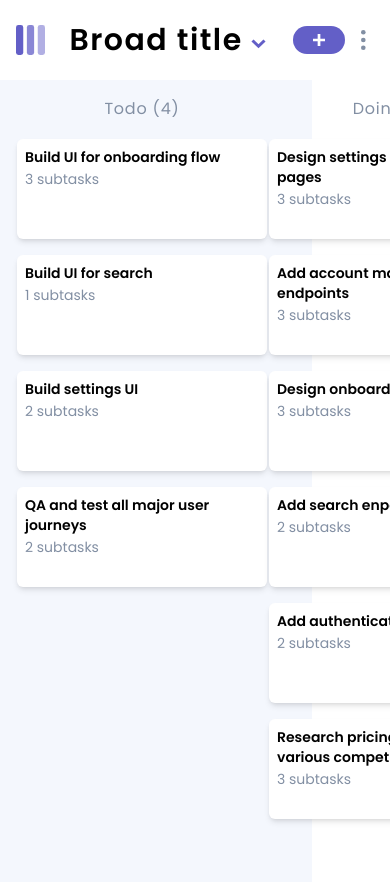
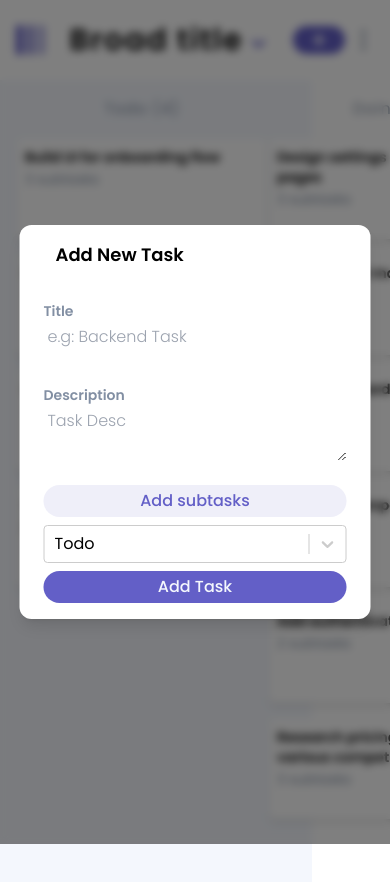
Before and after one commit to Faiz510/task_management_app, a React (Vite) app in the folder frontend/: page / in a window 390 px wide. Both pictures are taken after a click on the element 319 px from the left and 40 px from the top of the page. Shown: the top 882 px of the page. Built offline with nearby package versions, Linux system fonts and the light colour scheme.

Commit message:
Create Add Task Modal
- Add task modal form

```diff
--- a/frontend/package.json
+++ b/frontend/package.json
@@ -10,12 +10,14 @@
     "preview": "vite preview"
   },
   "dependencies": {
+    "@types/react-select": "^5.0.1",
     "dotenv": "^16.4.5",
     "framer-motion": "^11.2.10",
     "react": "^18.2.0",
     "react-dom": "^18.2.0",
     "react-icons": "^5.2.1",
-    "react-router-dom": "^6.23.1"
+    "react-router-dom": "^6.23.1",
+    "react-select": "^5.8.0"
   },
   "devDependencies": {
     "@types/react": "^18.2.66",
--- a/frontend/src/App.tsx
+++ b/frontend/src/App.tsx
@@ -4,6 +4,7 @@ import Sidebar from './components/Sidebar';
 import TaskSection from './components/TaskSection';
 import { AnimatePresence, motion } from 'framer-motion';
 import ShowSidebarButton from './components/ShowSidebarButton';
+import '../src/css/ScrollBar.css';
 
 const App = () => {
   const [showSidebar, setShowSidebar] = useState<boolean>(false);
--- a/frontend/src/components/Navbar.tsx
+++ b/frontend/src/components/Navbar.tsx
@@ -1,12 +1,14 @@
-import { useState } from "react";
-import logoIcon from "../assets/logo-mobile.svg";
-import { motion } from "framer-motion";
-import ArrowIconDown from "../assets/icon-chevron-down.svg";
-import addTaskIcon from "../assets/icon-add-task-mobile.svg";
-import threeDotIcon from "../assets/icon-vertical-ellipsis.svg";
+import { useState } from 'react';
+import logoIcon from '../assets/logo-mobile.svg';
+import { motion } from 'framer-motion';
+import ArrowIconDown from '../assets/icon-chevron-down.svg';
+import addTaskIcon from '../assets/icon-add-task-mobile.svg';
+import threeDotIcon from '../assets/icon-vertical-ellipsis.svg';
+import AddTaskModal from './modals/TaskModal/AddTaskModal';
 
 const Navbar = () => {
   const [showBoards, setShowBoards] = useState<boolean>(false);
+  const [showAddTaskModal, setShowAddTaskModal] = useState<boolean>(false);
   return (
     <section className="flex items-center justify-between bg-custom-primary_bg dark:bg-custom-dark_primary_bg w-full fixed top-0 z-10 h-20">
       <div className="flex items-center justify-center md:gap-2 cursor-pointer my-4 ml-4">
@@ -26,7 +28,7 @@ const Navbar = () => {
             onClick={() => setShowBoards(!showBoards)}
             animate={{
               rotate: showBoards ? 180 : 0,
-              transition: { duration: 0.25, type: "tween" },
+              transition: { duration: 0.25, type: 'tween' },
             }}
           >
             <img src={ArrowIconDown} alt="" width={15} />
@@ -37,6 +39,7 @@ const Navbar = () => {
           <motion.div
             className="flex items-center justify-center cursor-pointer gap-2 bg-custom-button_bg text-custom-primary_text py-2 rounded-3xl px-5 text-2xl "
             whileHover={{ opacity: 0.6, transition: { duration: 0.3 } }}
+            onClick={() => setShowAddTaskModal(true)}
           >
             <img src={addTaskIcon} alt="" />
             <span className="hidden md:flex text-base font-semibold">
@@ -48,6 +51,8 @@ const Navbar = () => {
           </span>
         </div>
       </div>
+
+      {showAddTaskModal && <AddTaskModal onClose={setShowAddTaskModal} />}
     </section>
   );
 };
--- a/frontend/src/components/modals/BoardModal/AddBoardModal.tsx
+++ b/frontend/src/components/modals/BoardModal/AddBoardModal.tsx
@@ -1,4 +1,4 @@
-import React, { useState } from 'react';
+import React, { FormEvent, useState } from 'react';
 import OverlayModal from '../OverlayModal';
 import AddColumns from './AddColumns';
 
@@ -15,9 +15,18 @@ const AddBoardModal: React.FC<AddBoardModalProp> = ({ onClose }) => {
 
   const onAddNewColumn = () => setDefaultCol([...defaultCol, '']);
 
+  const submitBoardForm = (e: FormEvent) => {
+    e.preventDefault();
+    const formData = {
+      defaultCol,
+    };
+
+    alert(formData);
+  };
+
   return (
     <OverlayModal onClose={onClose} key={'overlay'}>
-      <form className="flex flex-col">
+      <form className="flex flex-col" onSubmit={submitBoardForm}>
         <h3 className="font-semibold text-lg my-4 ml-3 dark:text-custom-primary_text">
           Add New Board
         </h3>
@@ -47,9 +56,8 @@ const AddBoardModal: React.FC<AddBoardModalProp> = ({ onClose }) => {
         </button>
 
         <button
-          type="button"
+          type="submit"
           className="w-full my-2 mb-4 py-1 bg-custom-button_bg rounded-full text-custom-secondary_bg font-medium"
-          onClick={() => alert(defaultCol)}
         >
           Add Board
         </button>
--- a/frontend/src/components/modals/OverlayModal.tsx
+++ b/frontend/src/components/modals/OverlayModal.tsx
@@ -23,9 +23,9 @@ const OverlayModal: React.FC<OverlayModalProps> = ({ children, onClose }) => {
         initial={{ opacity: 0 }}
         animate={{ opacity: 1, transition: { duration: 0.3 } }}
       />
-      <form className="absolute top-1/2 left-1/2 transform -translate-x-1/2 -translate-y-1/2 z-50  w-[90vw] md:w-[40vw] bg-custom-primary_bg dark:bg-custom-dark_primary_bg rounded-xl shadow-lg px-6">
+      <div className="fixed top-1/2 left-1/2 transform -translate-x-1/2 -translate-y-1/2 z-50  w-[90vw] md:w-[40vw] bg-custom-primary_bg dark:bg-custom-dark_primary_bg rounded-xl shadow-lg px-6">
         {children}
-      </form>
+      </div>
     </Portal>
   );
 };
--- /dev/null
+++ b/frontend/src/components/modals/TaskModal/AddSubtasks.tsx
@@ -0,0 +1,46 @@
+import React, { ChangeEvent } from 'react';
+import { FaXmark } from 'react-icons/fa6';
+
+interface AddSubtasksProps {
+  addSubtask: string[];
+  setAddSubtask: React.Dispatch<React.SetStateAction<string[]>>;
+}
+
+const AddSubtasks: React.FC<AddSubtasksProps> = ({
+  addSubtask,
+  setAddSubtask,
+}) => {
+  const removeTasksHandler = (index: number) => {
+    const newSubtasksArr = addSubtask.filter((_, i) => i !== index);
+    setAddSubtask(newSubtasksArr);
+  };
+
+  const handleOnChange = (e: ChangeEvent<HTMLInputElement>, index: number) => {
+    addSubtask[index] = e.target.value;
+  };
+
+  return (
+    <div className={`max-h-24 overflow-auto`}>
+      {addSubtask.map((col, i) => (
+        <div className="flex justify-between items-center px-4 my-2" key={i}>
+          <input
+            type="text"
+            defaultValue={col}
+            className="w-full text-base focus:outline-custom-button_bg/60 focus:outline-1 p-1"
+            placeholder="new Subtask"
+            onChange={(e) => handleOnChange(e, i)}
+            id={col}
+          />
+          <span
+            className="text-custom-secondary_text text-2xl cursor-pointer"
+            onClick={() => removeTasksHandler(i)}
+          >
+            <FaXmark />
+          </span>
+        </div>
+      ))}
+    </div>
+  );
+};
+
+export default AddSubtasks;
--- /dev/null
+++ b/frontend/src/components/modals/TaskModal/AddTaskModal.tsx
@@ -0,0 +1,165 @@
+import React, { ChangeEvent, FormEvent, useState } from 'react';
+import OverlayModal from '../OverlayModal';
+import AddSubtasks from './AddSubtasks';
+import Board from '../../../data.json';
+import Select, { ActionMeta, SingleValue, StylesConfig } from 'react-select';
+
+interface AddTaskModalProps {
+  onClose: React.Dispatch<React.SetStateAction<boolean>>;
+}
+
+interface OptionType {
+  value: string;
+  label: string;
+}
+
+const customStyles: StylesConfig<OptionType, false> = {
+  control: (provided) => ({
+    ...provided,
+    backgroundColor: 'white',
+  }),
+  option: (provided, state) => ({
+    ...provided,
+    minHeight: '30px',
+    maxHeight: '40px',
+    backgroundColor: state.isSelected ? '#635fc7' : 'white',
+    color: state.isSelected ? 'white' : 'black',
+    cursor: 'pointer',
+    '&:hover': {
+      backgroundColor: state.isSelected ? '' : '#F4F7FD',
+    },
+  }),
+  singleValue: (provided) => ({
+    ...provided,
+    color: 'black',
+  }),
+  menu: (provided) => ({
+    ...provided,
+    minHeight: '30px',
+    maxHeight: '40px',
+    backgroundColor: 'white',
+  }),
+  menuList: (provided) => ({
+    ...provided,
+    maxHeight: '150px',
+    overflow: 'auto',
+  }),
+};
+
+const AddTaskModal: React.FC<AddTaskModalProps> = ({ onClose }) => {
+  const [addSubtask, setAddSubtask] = useState<string[]>([]);
+  const [curBoard, setCurBoard] = useState(Board.boards[0]);
+  const [isSelected, setIsSelected] = useState<OptionType | null>(null);
+  const [inputValues, setInputValues] = useState<TaskType>({
+    title: '',
+    subTasks: [],
+    description: '',
+    isCompleted: false,
+    board: '',
+    status: '',
+  });
+
+  const onAddSubtaskHanlder = () => setAddSubtask([...addSubtask, '']);
+
+  const opt = curBoard.columns.map((board) => ({
+    value: board.name,
+    label: board.name,
+  }));
+
+  const changeSelectValHandler = (
+    newValue: SingleValue<OptionType>,
+    actionMeta: ActionMeta<OptionType>,
+  ) => {
+    setIsSelected(newValue);
+  };
+
+  const onChangeInputValHandler = (
+    e: ChangeEvent<HTMLInputElement | HTMLTextAreaElement>,
+  ) => {
+    const { id, value } = e.target;
+    if (isSelected?.value === undefined) return;
+
+    setInputValues({
+      ...inputValues,
+      [id]: value,
+      status: isSelected?.value,
+    });
+  };
+
+  const addTaskFormData = (e: FormEvent<HTMLFormElement>) => {
+    e.preventDefault();
+    console.log(inputValues);
+  };
+
+  return (
+    <OverlayModal onClose={onClose}>
+      <form className="flex flex-col " onSubmit={addTaskFormData}>
+        <h3 className="font-semibold text-lg my-4 ml-3 dark:text-custom-primary_text">
+          Add New Task
+        </h3>
+
+        <div className="flex flex-col my-4">
+          <label
+            htmlFor="title"
+            className="text-sm text-custom-secondary_text font-semibold"
+          >
+            Title
+          </label>
+          <input
+            type="text"
+            placeholder="e.g: Backend Task"
+            className="w-full focus:outline-custom-button_bg/60 text-base p-1 font-light mx-auto"
+            id="title"
+            onChange={onChangeInputValHandler}
+            defaultValue={inputValues.title}
+          />
+        </div>
+
+        <div className="flex flex-col my-4">
+          <label
+            htmlFor="task_desc"
+            className="text-sm text-custom-secondary_text font-semibold"
+            id="description"
+          >
+            Description
+          </label>
+
+          <textarea
+            name="task_desc"
+            rows={2}
+            placeholder="Task Desc"
+            className="w-full focus:outline-custom-button_bg/60 border-0 text-base p-1 font-light mx-auto"
+            onChange={onChangeInputValHandler}
+            defaultValue={inputValues.description}
+          />
+        </div>
+
+        <AddSubtasks addSubtask={addSubtask} setAddSubtask={setAddSubtask} />
+
+        <button
+          type="button"
+          className="w-full my-2 py-1 bg-custom-button_hover_bg rounded-full font-medium text-custom-button_bg hover:bg-custom-secondary_text/40 text-center"
+          onClick={onAddSubtaskHanlder}
+        >
+          Add subtasks
+        </button>
+
+        <Select
+          styles={customStyles}
+          options={opt}
+          defaultValue={opt[0] || ''}
+          onChange={changeSelectValHandler}
+        />
+
+        <button
+          type="submit"
+          className="w-full my-2 mb-4 py-1 bg-custom-button_bg rounded-full text-custom-secondary_bg font-medium"
+        >
+          Add Task
+        </button>
+      </form>
+    </OverlayModal>
+  );
+};
+
+export default AddTaskModal;
--- /dev/null
+++ b/frontend/src/css/ScrollBar.css
@@ -0,0 +1,45 @@
+/* Scrollbar Track */
+.overflow-y-scroll::-webkit-scrollbar {
+  width: 10px; /* Set the width of the scrollbar */
+}
+
+/* Scrollbar Handle */
+.overflow-y-scroll::-webkit-scrollbar-thumb {
+  background-color: #888;
+  border-radius: 4px;
+}
+
+.overflow-y-scroll::-webkit-scrollbar-thumb:hover {
+  background-color: #555;
+}
+
+.overflow-y-scroll::-webkit-scrollbar-track {
+  background-color: #f1f1f1;
+}
+
+.overflow-y-scroll::-webkit-scrollbar-track:hover {
+  background-color: #ccc;
+}
+
+/* Scrollbar Track */
+.overflow-auto::-webkit-scrollbar {
+  width: 10px; /* Set the width of the scrollbar */
+}
+
+/* Scrollbar Handle */
+.overflow-auto::-webkit-scrollbar-thumb {
+  background-color: #888;
+  border-radius: 4px;
+}
+
+.overflow-auto::-webkit-scrollbar-thumb:hover {
+  background-color: #555;
+}
+
+.overflow-auto::-webkit-scrollbar-track {
+  background-color: #f1f1f1;
+}
+
+.overflow-auto::-webkit-scrollbar-track:hover {
+  background-color: #ccc;
+}
--- a/frontend/src/css/toggleButton.css
+++ b/frontend/src/css/toggleButton.css
@@ -1,6 +1,3 @@
-.toggle {
-}
-
 .switch {
   position: relative;
   margin-top: 0.5rem;
@@ -17,7 +14,7 @@
 }
 
 .switch::after {
-  content: "";
+  content: '';
   position: absolute;
   top: 0.05rem;
   left: 0.1rem;
@@ -29,36 +26,10 @@
   transition: all 0.2s linear;
 }
 
-input[type="checkbox"]:checked + .switch::after {
+input[type='checkbox']:checked + .switch::after {
   translate: 1.5rem 0;
 }
 
-input[type="checkbox"]:checked + .switch {
+input[type='checkbox']:checked + .switch {
   @apply bg-custom-button_bg;
 }
-
-/* ////////////////////// */
-/* scrolll in sidebar  */
-
-/* Scrollbar Track */
-.overflow-y-scroll::-webkit-scrollbar {
-  width: 10px; /* Set the width of the scrollbar */
-}
-
-/* Scrollbar Handle */
-.overflow-y-scroll::-webkit-scrollbar-thumb {
-  background-color: #888;
-  border-radius: 4px;
-}
-
-.overflow-y-scroll::-webkit-scrollbar-thumb:hover {
-  background-color: #555;
-}
-
-.overflow-y-scroll::-webkit-scrollbar-track {
-  background-color: #f1f1f1;
-}
-
-.overflow-y-scroll::-webkit-scrollbar-track:hover {
-  background-color: #ccc;
-}
```
Also changed, not shown: frontend/src/components/Types.tsx (added, +22 -0 lines), 1 other file (tests, documents, lock files or other folders).
